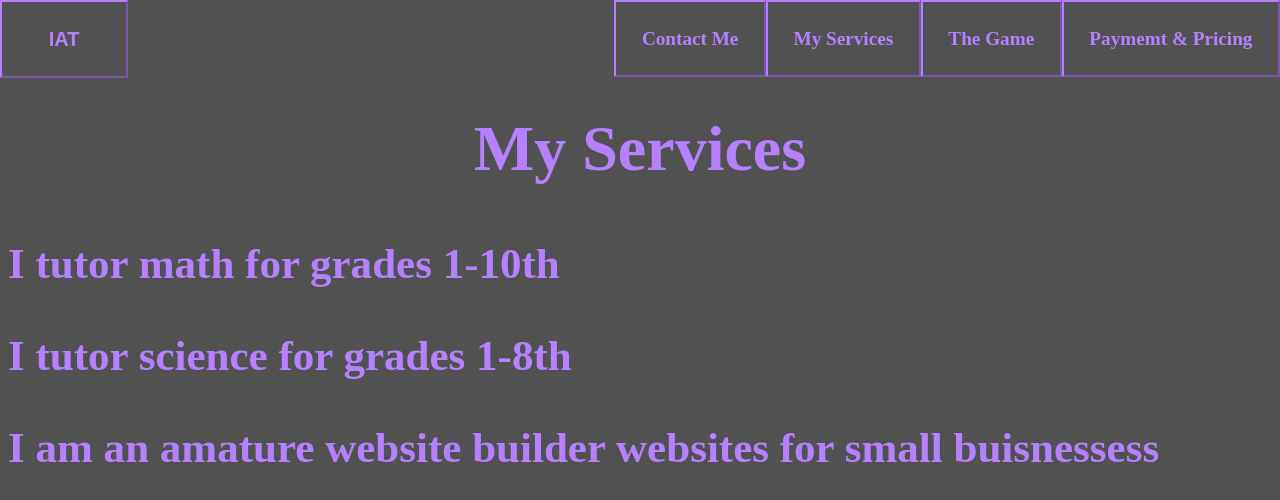
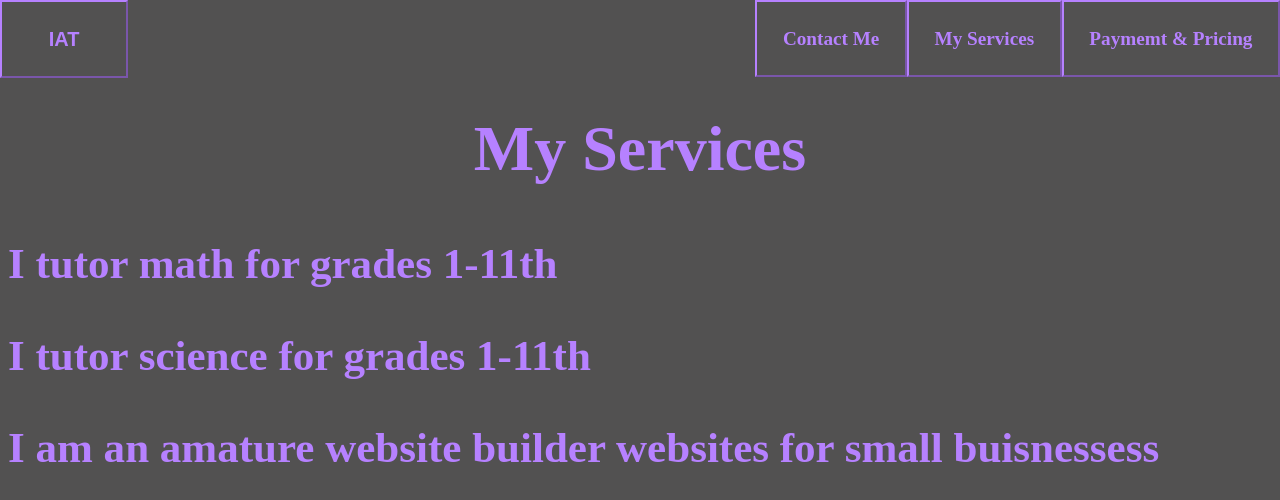
Before and after one commit to CodeGarnish/IATutors, a plain HTML site: page myServices.html in a window 1280 px wide. Drawn offline with Linux system fonts and the light colour scheme.

Commit message:
Add files via upload

```diff
--- a/myServices.html
+++ b/myServices.html
@@ -27,7 +27,6 @@
             <a href=tutorpage1.html><button id = "IATbut">IAT</button> </a>
 
             <a href = payment.html><button class = "sidebar">Paymemt & Pricing</button></a>
-            <a href=Thegame.html><button class = "sidebar">The Game</button></a>
             <a href=myServices.html><button class = "sidebar">My Services</button></a>
             <a href=contactMe.html><button class = "sidebar">Contact Me</button></a>
         </div>
@@ -99,10 +98,10 @@
                 My Services
             </h2>
             <p>
-               I tutor math for grades 1-10th
+               I tutor math for grades 1-11th
             </p>
             <p>
-                I tutor science for grades 1-8th
+                I tutor science for grades 1-11th
             </p>
             <p>
                 I am an amature website builder websites for small buisnessess
```
